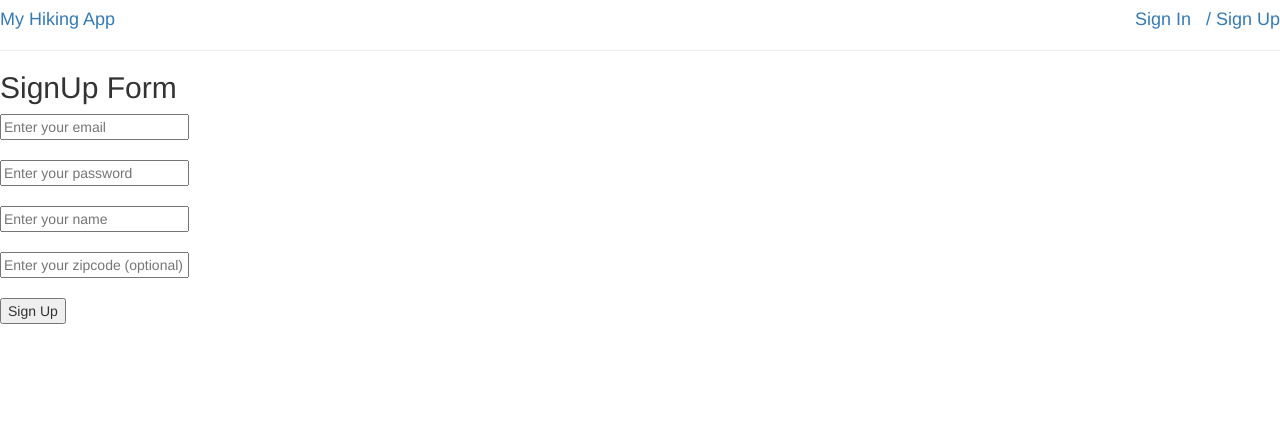
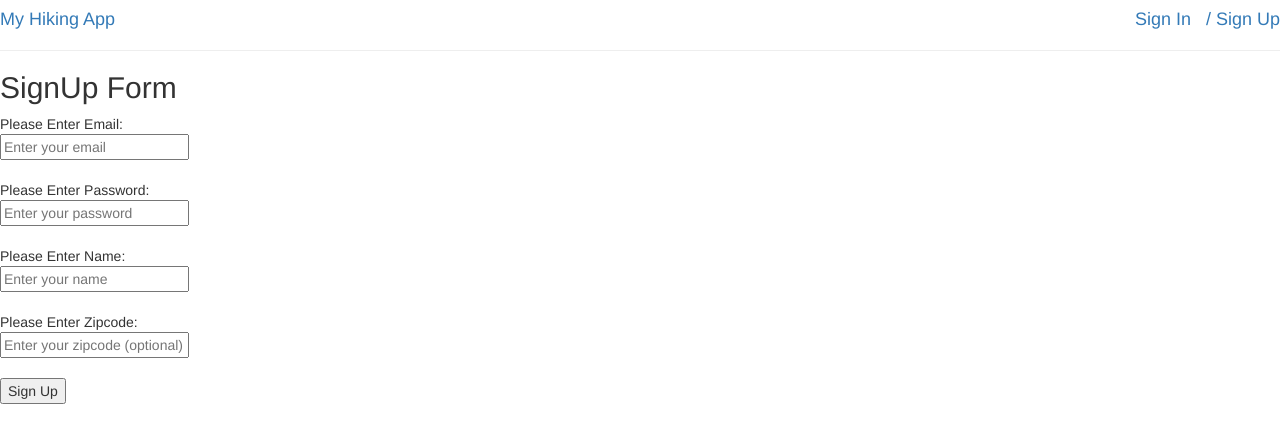
Before and after one commit to nt-git/GoHike, a Flask app: page /SignUp in a window 1280 px wide. Shown: the top 443 px of the page. Run offline with Flask 2, Linux system fonts and the light colour scheme; some libraries are stand-ins or nearby versions.

Commit message:
cosmetic changes in signin/signup forms

```diff
--- a/templates/homepage.html
+++ b/templates/homepage.html
@@ -4,7 +4,7 @@
 <h1>My Hiking Project</h1>
 
 <h2> Curious about nearby Trails and how to plan your successful local hiking trip within no time ? You have landed on the right page!
-Sign Up or Sign In to explore the world of Trails and Hikes!  <h2>
+Sign Up or Sign In to explore the world of Trails and plan your Hikes!  <h2>
 
 <!-- Have Two Buttons to get started Sign In and Sign up -->
 
--- a/templates/login_form.html
+++ b/templates/login_form.html
@@ -5,9 +5,11 @@
 
 <form action="/SignIn", method="POST">
     <div>
+        <b>Please Enter Email:</b> <br>
         <input type="email" name="email" placeholder="Enter your email here" required>
     </div> <br>
     <div>
+        <b>Please Enter Password:</b> <br>
         <input type="password" name="password" placeholder="Add your password here" required>
     </div> <br>
 
--- a/templates/signup_form.html
+++ b/templates/signup_form.html
@@ -13,16 +13,16 @@
 
             <form action="/SignUp", method="POST">
             <div>
-                <input type="email" name="email" placeholder="Enter your email" required>
+                Please Enter Email:<br><input type="email" name="email" placeholder="Enter your email" required>
             </div> <br>
             <div>
-                <input type="password" name="password" placeholder="Enter your password" required>
+                Please Enter Password:<br><input type="password" name="password" placeholder="Enter your password" required>
             </div> <br>
             <div>
-                <input type="text" name="name" placeholder="Enter your name" required>
+                Please Enter Name:<br><input type="text" name="name" placeholder="Enter your name" required>
             </div> <br>
             <div>
-                <input type="text" name="zip" placeholder="Enter your zipcode (optional)">
+                Please Enter Zipcode:<br><input type="text" name="zip" placeholder="Enter your zipcode (optional)">
             </div> <br>
                 <input type="submit" value="Sign Up">
             </form>
--- a/templates/user_detail.html
+++ b/templates/user_detail.html
@@ -42,7 +42,7 @@
                         {% for hike in usertrail.hikes %}
                             {% if not hike.comments %}
                             <span class="comment-span">
-                            <input type="text" name="comments" placeholder"add your comments here" id="comments-{{ usertrail.trail.trail_id }}">
+                            <input type="text" name="comments" placeholder="add your comments here" id="comments-{{ usertrail.trail.trail_id }}">
                             <button class="comment-it" data-trail-id="{{ usertrail.trail.trail_id }}" data-hike-id="{{ hike.hike_id }}" >Add</button>
                             </span><br>
 
```
